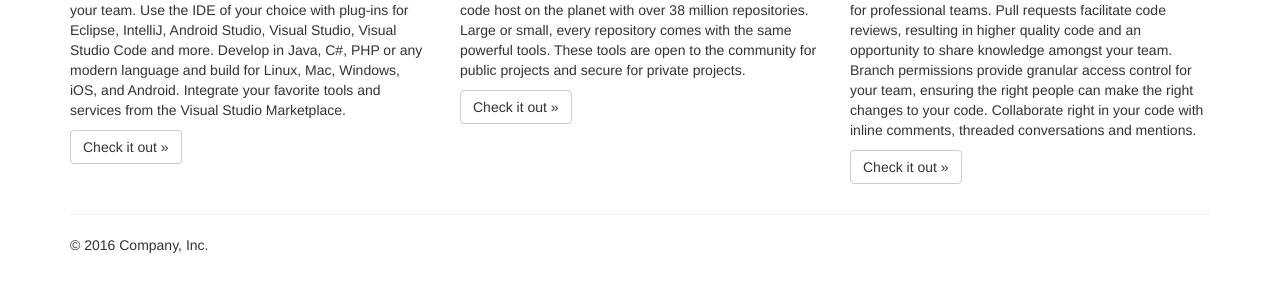
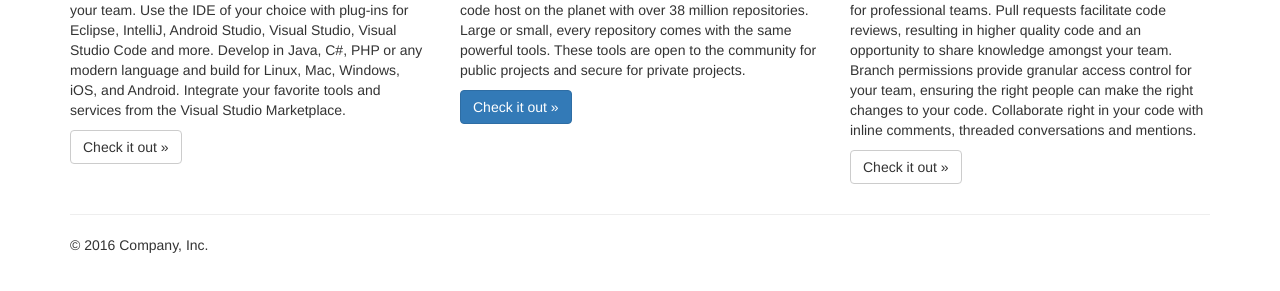
Before and after one commit to pkcsecurity/dvcs-smackdown, a plain HTML site: page index.html in a window 1280 px wide. Shown: the part 433-724 px from the top of the page. Drawn offline with nearby package versions, Linux system fonts and the light colour scheme.

Commit message:
+1 for github (#3)

```diff
--- a/index.html
+++ b/index.html
@@ -76,7 +76,7 @@
           Field-tested tools for any project.
           GitHub is the largest code host on the planet with over 38 million repositories. Large or small, every repository comes with the same powerful tools. These tools are open to the community for public projects and secure for private projects.
           </p>
-          <p><a class="btn btn-default" href="https://github.com/pricing" role="button" target="_blank" rel="noopener noreferrer">Check it out &raquo;</a></p>
+          <p><a class="btn btn-primary" href="https://github.com/pricing" role="button" target="_blank" rel="noopener noreferrer">Check it out &raquo;</a></p>
        </div>
         <div class="col-md-4">
           <h2>BitBucket</h2>
```
